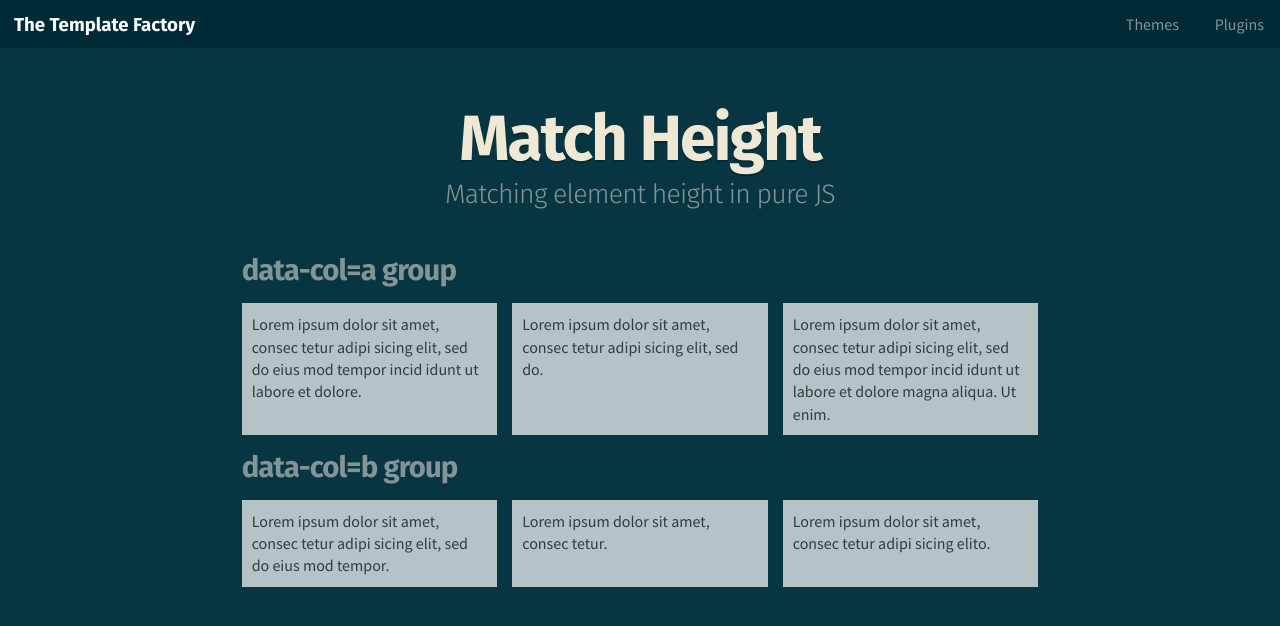
After one commit to tomhodgins/template-factory, a PHP site: page /plugins/match-height/index.php in a window 1280 px wide. The commit adds this page. Shown: the top 626 px of the page. Run offline with PHP 8.4, Linux system fonts and the light colour scheme; some libraries are stand-ins or nearby versions; some web fonts are replaced.

Commit message:
Add match-height plugin

```diff
--- a/inc/footer.php
+++ b/inc/footer.php
@@ -4,5 +4,6 @@
   <script src=<?php echo $site ?>/plugins/tables/data-tables.js></script>
   <script src=<?php echo $site ?>/plugins/tooltips/data-tooltips.js></script>
   <script src=<?php echo $site ?>/plugins/modals/data-modals.js></script>
+  <script src=<?php echo $site ?>/plugins/match-height/match-height.js></script>
 </body>
 </html>
--- a/inc/navigation.php
+++ b/inc/navigation.php
@@ -29,6 +29,7 @@
       <a href=<?php echo $site; ?>/plugins/modals>Reponsive Modals</a>
       <a href=<?php echo $site; ?>/plugins/buttons>Buttons</a>
       <a href=<?php echo $site; ?>/plugins/nav>Responsive Nav</a>
+      <a href=<?php echo $site; ?>/plugins/match-height>Match Height</a>
     </div>
   </label>
   <!-- /Menu Loop -->
--- /dev/null
+++ b/plugins/match-height/index.php
@@ -0,0 +1,51 @@
+<?php
+  $template = 'single';
+  $template_title = 'Match Height';
+  $template_theme = 'code';
+?>
+<?php include("../../inc/header.php"); ?>
+<h1>Match Height</h1>
+<h2>Matching element height in pure JS</h2>
+<h3>data-col=a group</h3>
+<div>
+  <aside data-col=a>
+    <p>Lorem ipsum dolor sit amet, consec tetur adipi sicing elit, sed do eius mod tempor incid idunt ut labore et dolore.</p>
+  </aside>
+  <aside data-col=a>
+    <p>Lorem ipsum dolor sit amet, consec tetur adipi sicing elit, sed do.</p>
+  </aside>
+  <aside data-col=a>
+    <p>Lorem ipsum dolor sit amet, consec tetur adipi sicing elit, sed do eius mod tempor incid idunt ut labore et dolore magna aliqua. Ut enim.</p>
+  </aside>
+</div>
+<h3>data-col=b group</h3>
+<div>
+  <aside data-col=b>
+    <p>Lorem ipsum dolor sit amet, consec tetur adipi sicing elit, sed do eius mod tempor.</p>
+  </aside>
+  <aside data-col=b>
+    <p>Lorem ipsum dolor sit amet, consec tetur.</p>
+  </aside>
+  <aside data-col=b>
+    <p>Lorem ipsum dolor sit amet, consec tetur adipi sicing elito.</p>
+  </aside>
+</div>
+<style>
+  aside {
+    color: rgba(0,0,0,.7);
+    background: rgba(255,255,255,.7);
+    border: rgba(255,255,255,1);
+    padding: 10px;
+    float: left;
+    width: calc(33.33% - 10px);
+  }
+  aside + aside {
+    margin-left: 15px;
+  }
+  div:after {
+    content: '';
+    display: block;
+    clear: both;
+  }
+</style>
+<?php include("../../inc/footer.php"); ?>
--- /dev/null
+++ b/plugins/match-height/match-height.js
@@ -0,0 +1,38 @@
+/*
+
+# The Mad CSScientist's Matching Height Plugin
+written by Tommy Hodgins: https://gist.github.com/tomhodgins/98c557786a250c81cc05
+
+## Usage
+This plugin will measure the height of a group of elements and assign each of them the highest value.
+
+To group elements together, assign each element a `data-col` attribute with the same value. This way, the plugin can calculate the heights of different groups of elements on the same page.
+
+    <div data-col=example1></div><div data-col=example1></div>
+    <div data-col=example2></div><div data-col=example2></div>
+
+In this example both `data-col=example1` elements will be matched in height, and both `data-col-example2` will be matched to each other as well.
+
+*/
+
+onload = onresize = function(){
+  var cols = document.querySelectorAll('[data-col]'),
+      encountered = []
+  for (i=0;i<cols.length;i++){
+    var attr = cols[i].getAttribute('data-col')
+    if (encountered.indexOf(attr) == -1){
+      encountered.push(attr)
+    }
+  }
+  for (set=0;set<encountered.length;set++){
+    var col = document.querySelectorAll('[data-col="'+encountered[set]+'"]'),
+        group = []
+    for (i=0;i<col.length;i++){
+      col[i].style.height = 'auto'
+      group.push(col[i].scrollHeight)
+    }
+    for (i=0;i<col.length;i++){
+      col[i].style.height = Math.max.apply(Math,group)+'px'
+    }
+  }
+}
```
